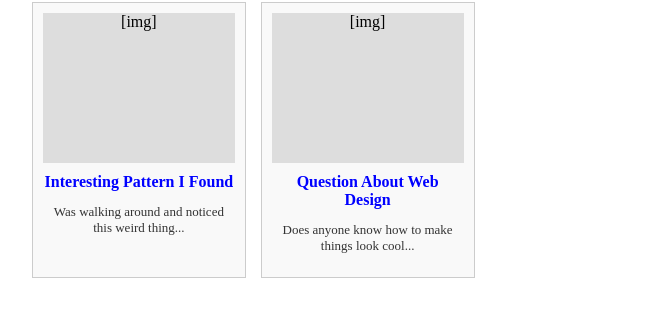
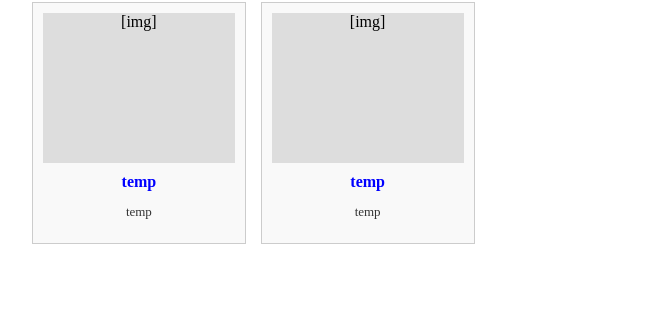
Before and after one commit to laguna-dream/laguna-dream.github.io, a plain HTML site: page curios.html in a window 1280 px wide. Shown: the part 263-580 px from the top of the page, without its empty margins (158-812 px from the left). Drawn offline with Linux system fonts and the light colour scheme.

Commit message:
modified:   curios.html modified:   index.html modified:   writing.html

```diff
--- a/curios.html
+++ b/curios.html
@@ -1,5 +1,6 @@
 <!DOCTYPE html>
 <html>
+
 <head>
     <title>curios - seafoam palace</title>
 
@@ -89,17 +90,18 @@
         <div class="posts-grid">
             <div class="post-box">
                 <div class="post-thumbnail">[img]</div>
-                <a href="thread1.html" class="post-title">Interesting Pattern I Found</a>
-                <p class="post-preview">Was walking around and noticed this weird thing...</p>
+                <a href="thread1.html" class="post-title">temp</a>
+                <p class="post-preview">temp</p>
             </div>
 
             <div class="post-box">
                 <div class="post-thumbnail">[img]</div>
-                <a href="thread2.html" class="post-title">Question About Web Design</a>
-                <p class="post-preview">Does anyone know how to make things look cool...</p>
+                <a href="thread2.html" class="post-title">temp</a>
+                <p class="post-preview">temp</p>
             </div>
         </div>
     </div>
 
 </body>
+
 </html>
```
Also changed, not shown: index.html (+6 -3 lines), writing.html (+4 -2 lines).
